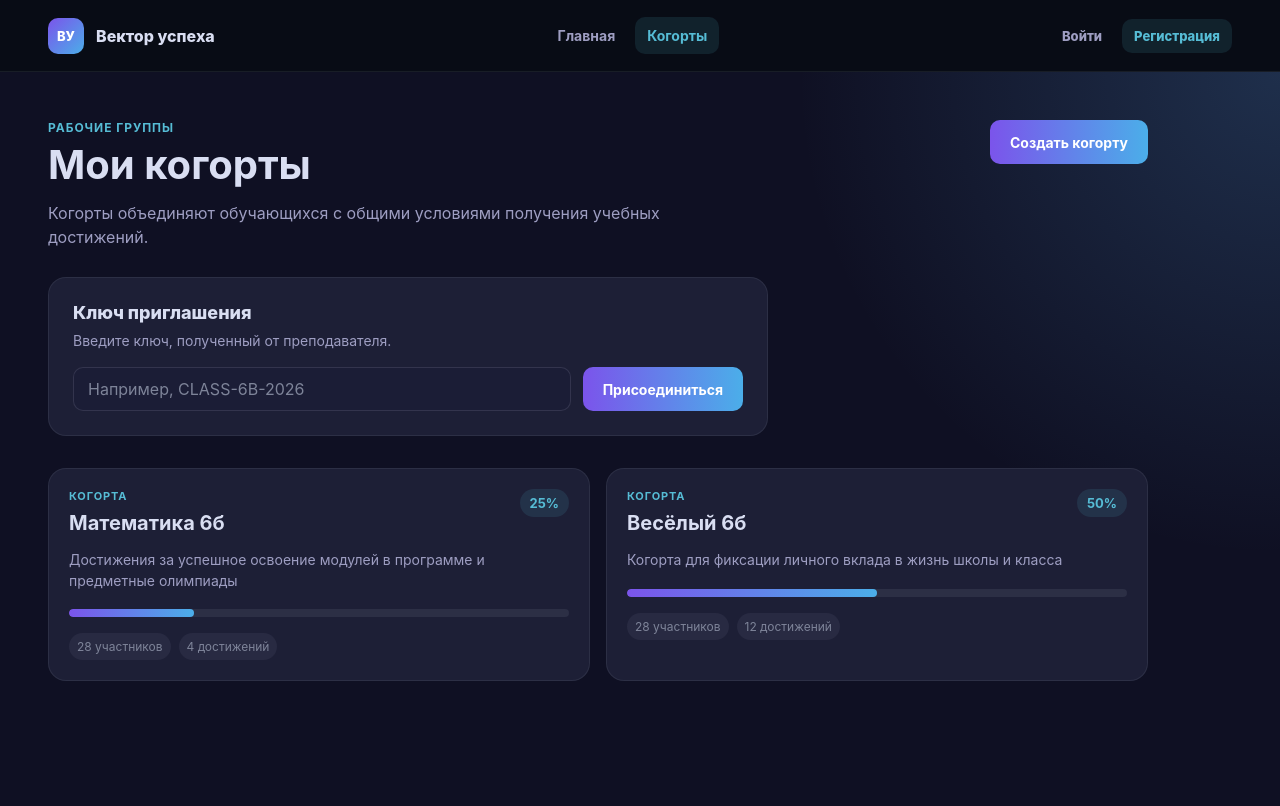
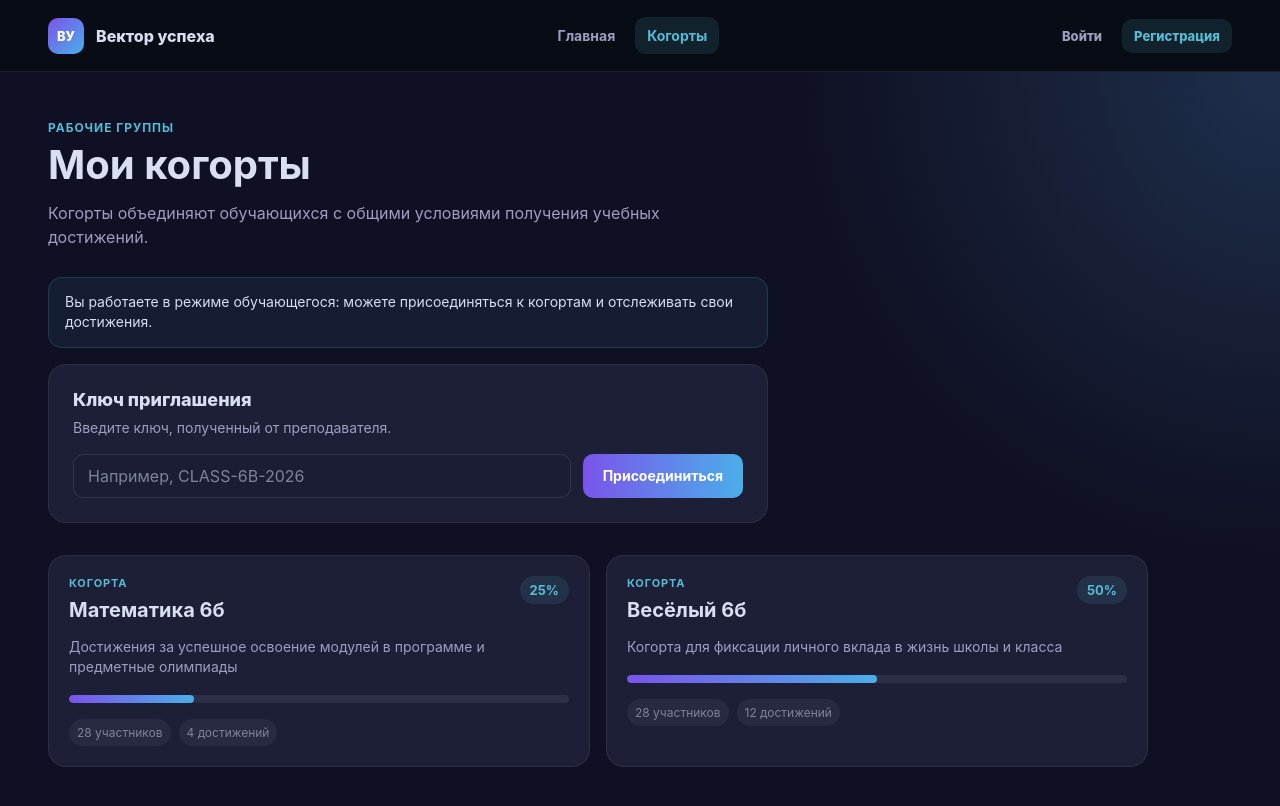
Before and after one commit to Galeav/vector-success, a SvelteKit app: page /cohorts in a window 1280 px wide. Shown: the top 806 px of the page. Built offline with nearby package versions, Linux system fonts and the light colour scheme.

Commit message:
Смоделировал ролевой функционал для тестирования

```diff
--- /dev/null
+++ b/src/lib/stores/user.ts
@@ -0,0 +1,29 @@
+import type { CurrentUser, UserRole } from '$lib/types/user';
+
+const USER_STORAGE_KEY = 'vector-success-user';
+
+export function saveCurrentUser(user: CurrentUser) {
+    localStorage.setItem(USER_STORAGE_KEY, JSON.stringify(user));
+}
+
+export function getCurrentUser(): CurrentUser | null {
+    const rawUser = localStorage.getItem(USER_STORAGE_KEY);
+
+    if (!rawUser) {
+        return null;
+    }
+
+    try {
+        return JSON.parse(rawUser) as CurrentUser;
+    } catch {
+        return null;
+    }
+}
+
+export function getCurrentUserRole(): UserRole {
+    return getCurrentUser()?.role ?? 'student';
+}
+
+export function clearCurrentUser() {
+    localStorage.removeItem(USER_STORAGE_KEY);
+}
--- /dev/null
+++ b/src/lib/types/user.ts
@@ -0,0 +1,7 @@
+export type UserRole = 'student' | 'teacher';
+
+export type CurrentUser = {
+    fullName: string;
+    email: string;
+    role: UserRole;
+};
--- a/src/routes/cohorts/+page.svelte
+++ b/src/routes/cohorts/+page.svelte
@@ -8,6 +8,14 @@
     import Modal from '$lib/components/ui/Modal.svelte';
     import FormMessage from '$lib/components/ui/FormMessage.svelte';
     import type { Cohort } from '$lib/types/cohort';
+    import { getCurrentUserRole } from '$lib/stores/user';
+    import type { UserRole } from '$lib/types/user';
+
+    let currentRole = $state<UserRole>('student');
+
+    $effect(() => {
+        currentRole = getCurrentUserRole();
+    });
 
     let isCreateModalOpen = $state(false);
     let createMessage = $state('');
@@ -88,6 +96,7 @@
                 </p>
             </div>
 
+            {#if currentRole === 'teacher'}
                 <Button
                     onclick={() => {
                         isCreateModalOpen = true;
@@ -95,6 +104,15 @@
                 >
                     Создать когорту
                 </Button>
+            {/if}
+        </div>
+
+        <div class="role-info">
+            {#if currentRole === 'teacher'}
+                <p>Вы работаете в режиме преподавателя: можете создавать когорты и управлять учебными достижениями.</p>
+            {:else}
+                <p>Вы работаете в режиме обучающегося: можете присоединяться к когортам и отслеживать свои достижения.</p>
+            {/if}
         </div>
 
         {#if createMessage}
@@ -105,7 +123,9 @@
             </div>
         {/if}
 
+        {#if currentRole === 'student'}
             <JoinCohortForm />
+        {/if}
 
         <div class="cohorts-grid">
             {#each visibleCohorts as cohort}
@@ -175,6 +195,22 @@
         margin-bottom: 16px;
     }
 
+    .role-info {
+        max-width: 720px;
+        margin-bottom: 16px;
+        padding: 14px 16px;
+        border: 1px solid rgba(86, 188, 213, 0.18);
+        border-radius: 14px;
+        background: rgba(86, 188, 213, 0.08);
+    }
+
+    .role-info p {
+        margin: 0;
+        color: #d9def2;
+        font-size: 14px;
+        line-height: 1.45;
+    }
+
     @media (max-width: 720px) {
         .page-heading {
             flex-direction: column;
```
Also changed, not shown: src/routes/register/+page.svelte (+7 -0 lines). Lines whose indentation alone changed are shown as unchanged.
